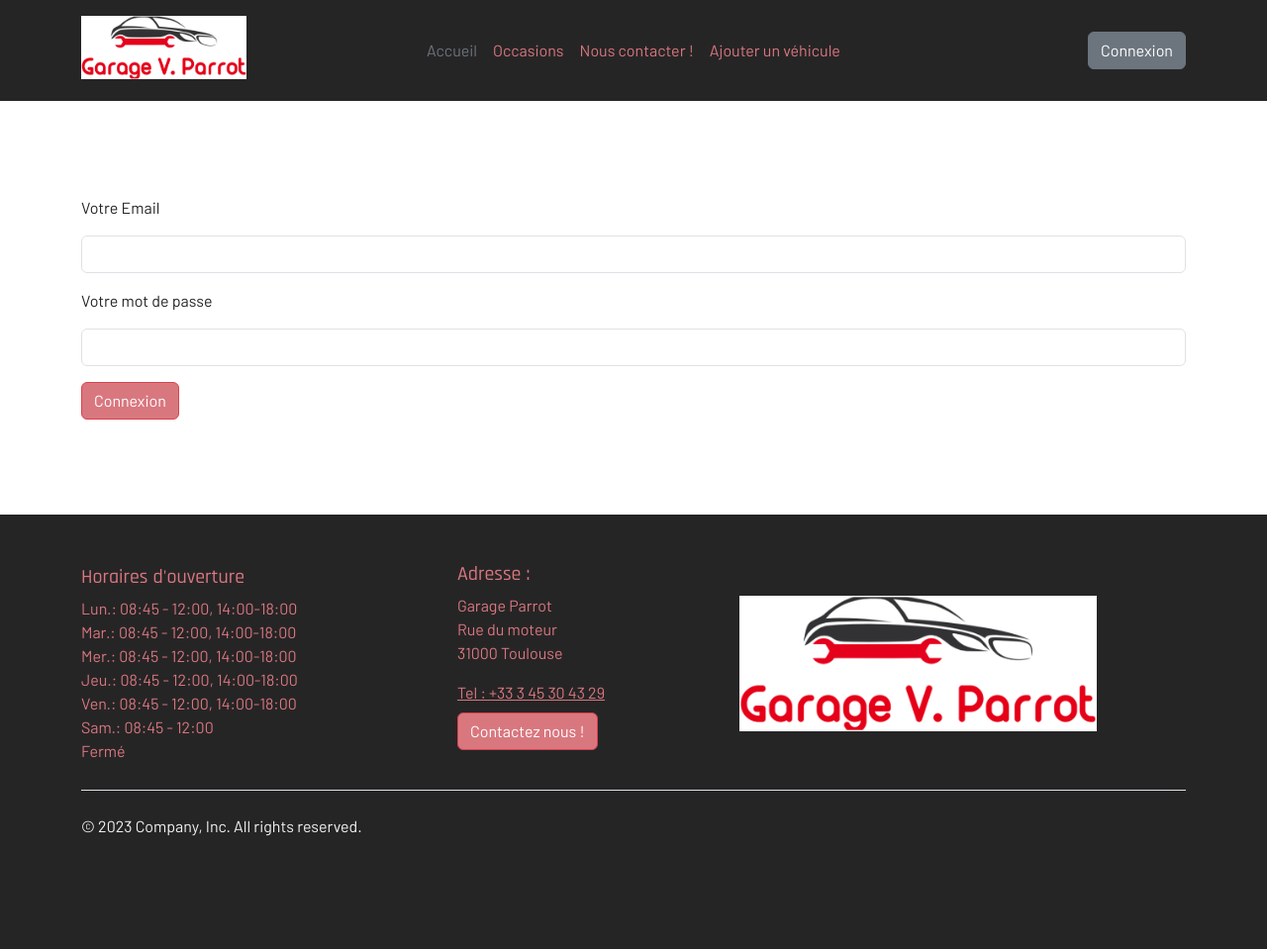
After one commit to OHLAntoine/ECF_garage, a Symfony app: template templates/security/login.html.twig in a window 1280 px wide. The commit adds this page. Shown: the whole page at 99% size. Run offline with Twig, Linux system fonts and the light colour scheme; the template is opened without the code that fills it, so the values that code supplies are empty; some libraries are stand-ins or nearby versions.

Commit message:
Gestion de connexion et déconnexion utilisateur

```diff
--- a/templates/base.html.twig
+++ b/templates/base.html.twig
@@ -37,12 +37,11 @@
                     </ul>
 
                     <div class="col-md-3 text-end">
-                    {# {% if app.user %}
-                            Bienvenue {{ app.user.username }}
-                        <a href="/logout" class="btn btn-danger">Se déconnecter</a>
-                    {% else %} #}
-                        <a href="/login" class="btn btn-secondary">Connexion</a>
-                    {# {% endif %} #}
+                    {% if app.user %}
+                        <a href="logout" class="btn btn-danger">Se déconnecter</a>
+                    {% else %}
+                        <a href="login" class="btn btn-secondary">Connexion</a>
+                    {% endif %}
                     </div>
                 </header>
             </div>
--- a/templates/cars/form.html.twig
+++ b/templates/cars/form.html.twig
@@ -1,6 +1,6 @@
 {% extends "base.html.twig" %}
 
-{% block title %}🚗Ajouter un véhicule 🚗{% endblock %}
+{% block title %}🚗Publier une annonce 🚗{% endblock %}
 
 {% block body %}
 
--- /dev/null
+++ b/templates/security/login.html.twig
@@ -0,0 +1,28 @@
+{% extends 'base.html.twig' %}
+
+{% block title %}🚗Connectez-vous ! 🚗{% endblock %}
+
+{% block body %}
+
+    {% if error %}
+        <div class="alert alert-danger">
+            {{ error.messageKey }}
+        </div>
+    {% endif %}
+
+    <form method="post" class="mt-5 mb-5">
+
+        <label for="username" class="form-label mt-5 mb-3">Votre Email</label>
+        <input type="email" name="_username" id="username" class="form-control mb-3" value="{{ last_email }}" required>
+
+        <label for="password" class="form-label mb-3">Votre mot de passe</label>
+        <input type="password" name="_password" id="password" class="form-control mb-3" required>
+
+        <input type="hidden" name="_target_path" value="/">
+
+        <input type="submit" value="Connexion" class="btn btn-primary mb-5">
+
+    </form>
+
+
+{% endblock %}
```
Also changed, not shown: src/Controller/SecurityController.php (added, +29 -0 lines), 1 other file.
